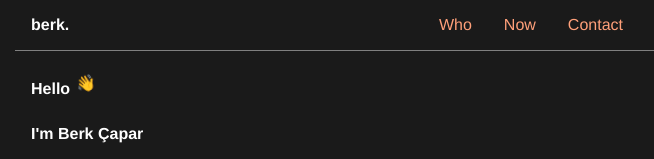
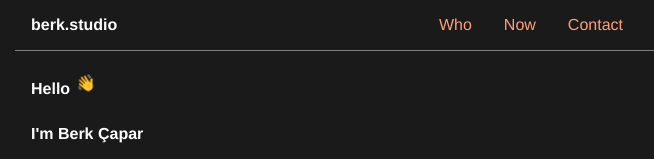
Before and after one commit to berkcapar/berk.studio, a Next.js app: page / in a window 1280 px wide. Shown: the top 159 px of the page, without its empty margins (305-959 px from the left). Built offline with nearby package versions, Linux system fonts and the light colour scheme.

Commit message:
berk.studio

```diff
--- a/components/Header.js
+++ b/components/Header.js
@@ -6,7 +6,7 @@ const Header = () => {
     <div className="sitetitle">
       <Link href="/">
         <a>
-          <h1>berk.</h1>
+          <h1>berk.studio</h1>
         </a>
       </Link>
       <style jsx>{`
```
Also changed, not shown: public/wavinghand.png (deleted).
